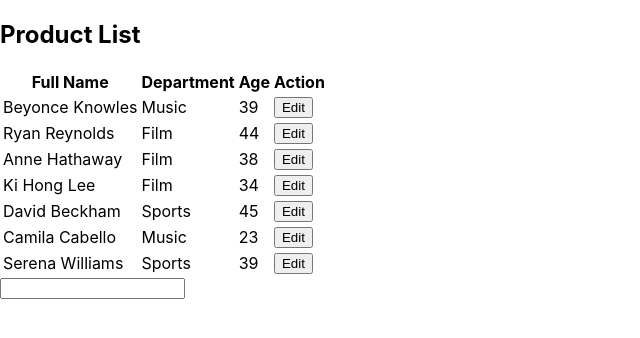
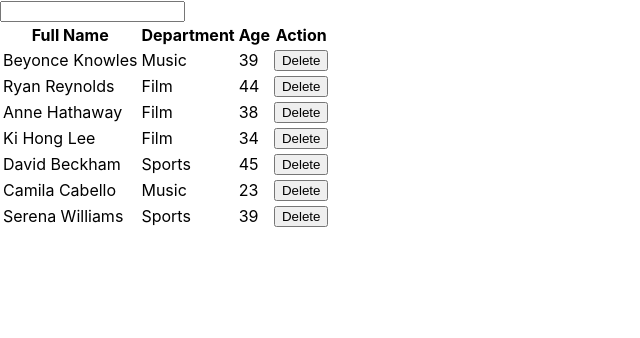
Before and after one commit to RahulJung/prescreening-assignment, a React (Create React App) app: page / in a window 1280 px wide. Shown: the top 338 px of the page, without its empty margins (0-640 px from the left). Built offline with nearby package versions, Linux system fonts and the light colour scheme.

Commit message:
- Add Delete button

```diff
--- a/src/components/EmployeeList.js
+++ b/src/components/EmployeeList.js
@@ -18,12 +18,19 @@
 
   render() {
     let filteredItem = this.props.data.filter((data) => {
-      return data.name.toLowerCase().indexOf(this.state.search) !== -1;
+      return (
+        data.name.toLowerCase().indexOf(this.state.search.toLowerCase()) !== -1
+      );
     });
     return (
       <div>
         <div>
-          <h2>Product List</h2>
+          <input
+            type="text"
+            value={this.state.search}
+            onChange={this.updateSearch}
+          ></input>
+        </div>
         <Table>
           <thead>
             <tr>
@@ -40,28 +47,13 @@
                 <td>{item.department}</td>
                 <td>{item.age}</td>
                 <td>
-                    <Button
-                      //   variant="info"
-                      //   onClick={() => this.props.editProduct(item.name)}
-                      Hello
-                    >
-                      Edit
-                    </Button>
+                  <Button>Delete</Button>
                 </td>
               </tr>
             ))}
           </tbody>
         </Table>
       </div>
-
-        <div>
-          <input
-            type="text"
-            value={this.state.search}
-            onChange={this.updateSearch}
-          ></input>
-        </div>
-      </div>
     );
   }
 }
```
Lines whose indentation alone changed are shown as unchanged.
